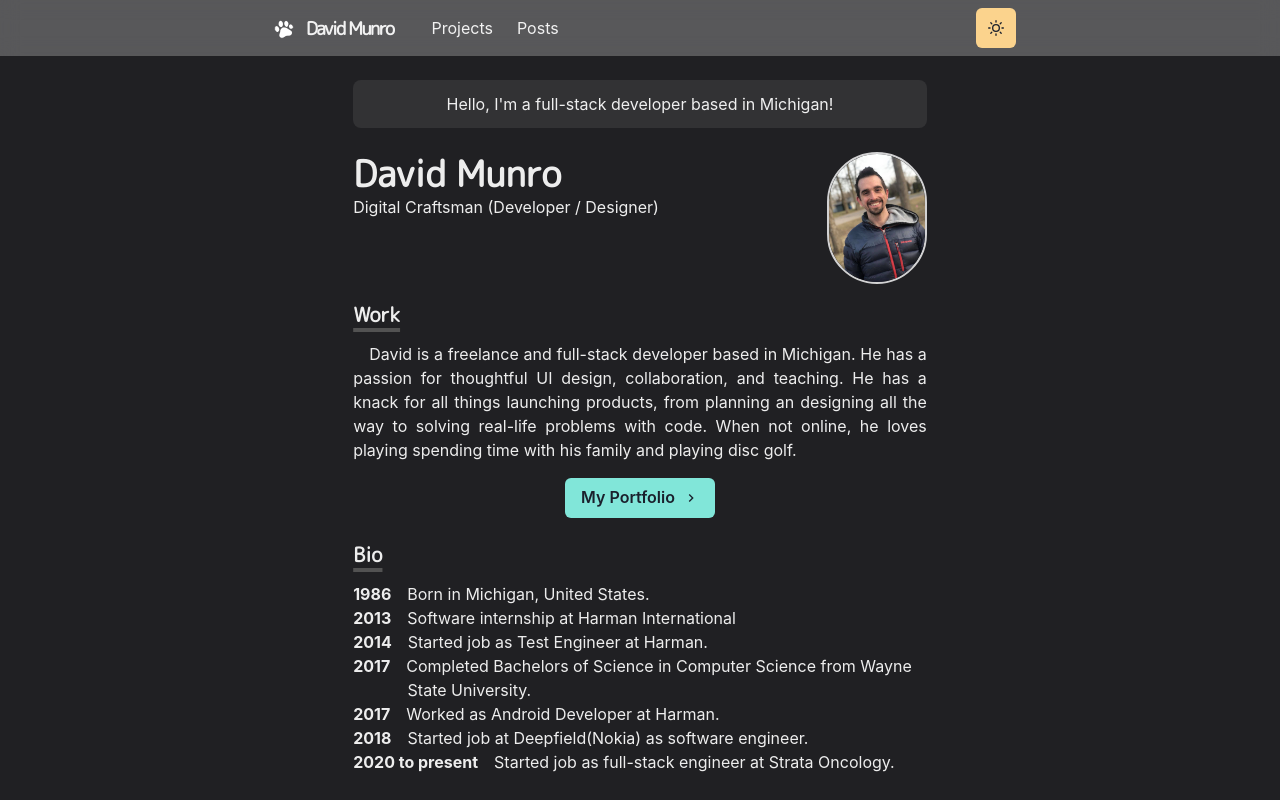
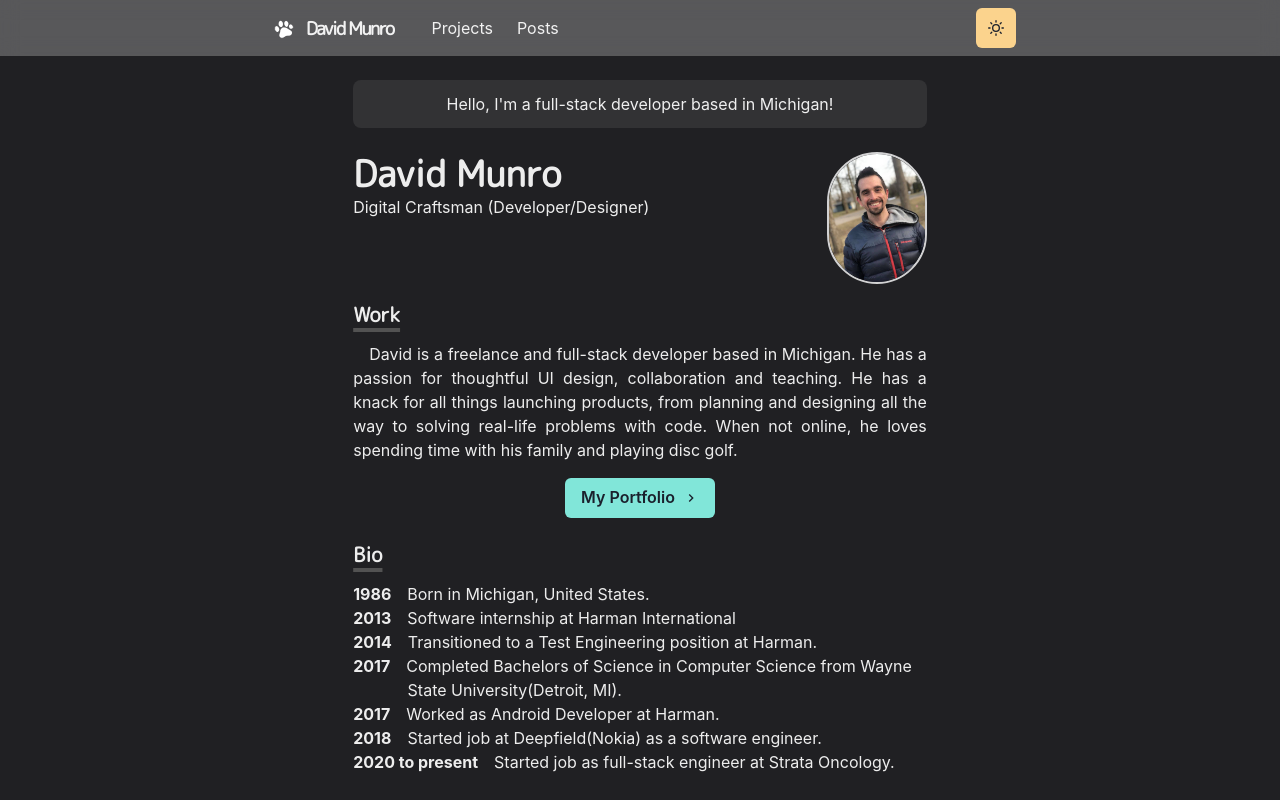
Before and after one commit to djmunro/davidmunr-homepage, a Next.js app: page / in a window 1280 px wide. Shown: the top 800 px of the page. Built offline with nearby package versions, Linux system fonts and the light colour scheme.

Commit message:
Fixed content

```diff
--- a/lib/theme.ts
+++ b/lib/theme.ts
@@ -4,7 +4,7 @@ import { mode } from '@chakra-ui/theme-tools'
 const styles = {
   global: props => ({
     body: {
-      bg: mode('#f0e7db', '#202023')(props)
+      bg: mode('#F6E7D8', '#202023')(props)
     }
   })
 }
--- a/pages/index.tsx
+++ b/pages/index.tsx
@@ -36,7 +36,7 @@ const Page = () => {
             <Heading as="h2" variant="page-title">
               David Munro
             </Heading>
-            <p>Digital Craftsman (Developer / Designer)</p>
+            <p>Digital Craftsman (Developer/Designer)</p>
           </Box>
           <Box
             flexShrink={0}
@@ -61,11 +61,11 @@ const Page = () => {
           </Heading>
           <Paragraph>
             David is a freelance and full-stack developer based in Michigan. He
-            has a passion for thoughtful UI design, collaboration, and teaching.
-            He has a knack for all things launching products, from planning an
+            has a passion for thoughtful UI design, collaboration and teaching.
+            He has a knack for all things launching products, from planning and
             designing all the way to solving real-life problems with code. When
-            not online, he loves playing spending time with his family and
-            playing disc golf.
+            not online, he loves spending time with his family and playing disc
+            golf.
           </Paragraph>
           <Box textAlign="center" my={4}>
             <NextLink href="/projects">
@@ -90,12 +90,12 @@ const Page = () => {
           </BioSection>
           <BioSection>
             <BioYear>2014</BioYear>
-            Started job as Test Engineer at Harman.
+            Transitioned to a Test Engineering position at Harman.
           </BioSection>
           <BioSection>
             <BioYear>2017</BioYear>
             Completed Bachelors of Science in Computer Science from Wayne State
-            University.
+            University(Detroit, MI).
           </BioSection>
           <BioSection>
             <BioYear>2017</BioYear>
@@ -103,7 +103,7 @@ const Page = () => {
           </BioSection>
           <BioSection>
             <BioYear>2018</BioYear>
-            Started job at Deepfield(Nokia) as software engineer.
+            Started job at Deepfield(Nokia) as a software engineer.
           </BioSection>
           <BioSection>
             <BioYear>2020 to present</BioYear>
```
